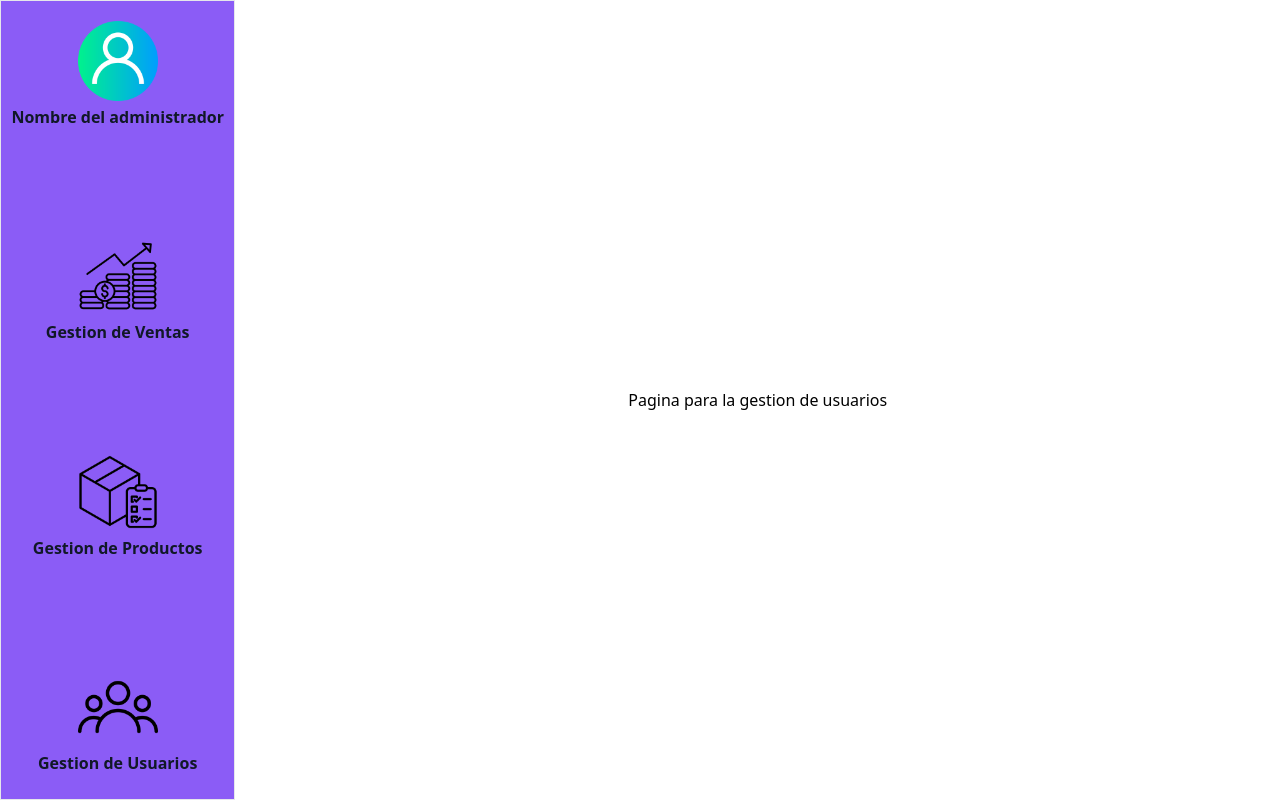
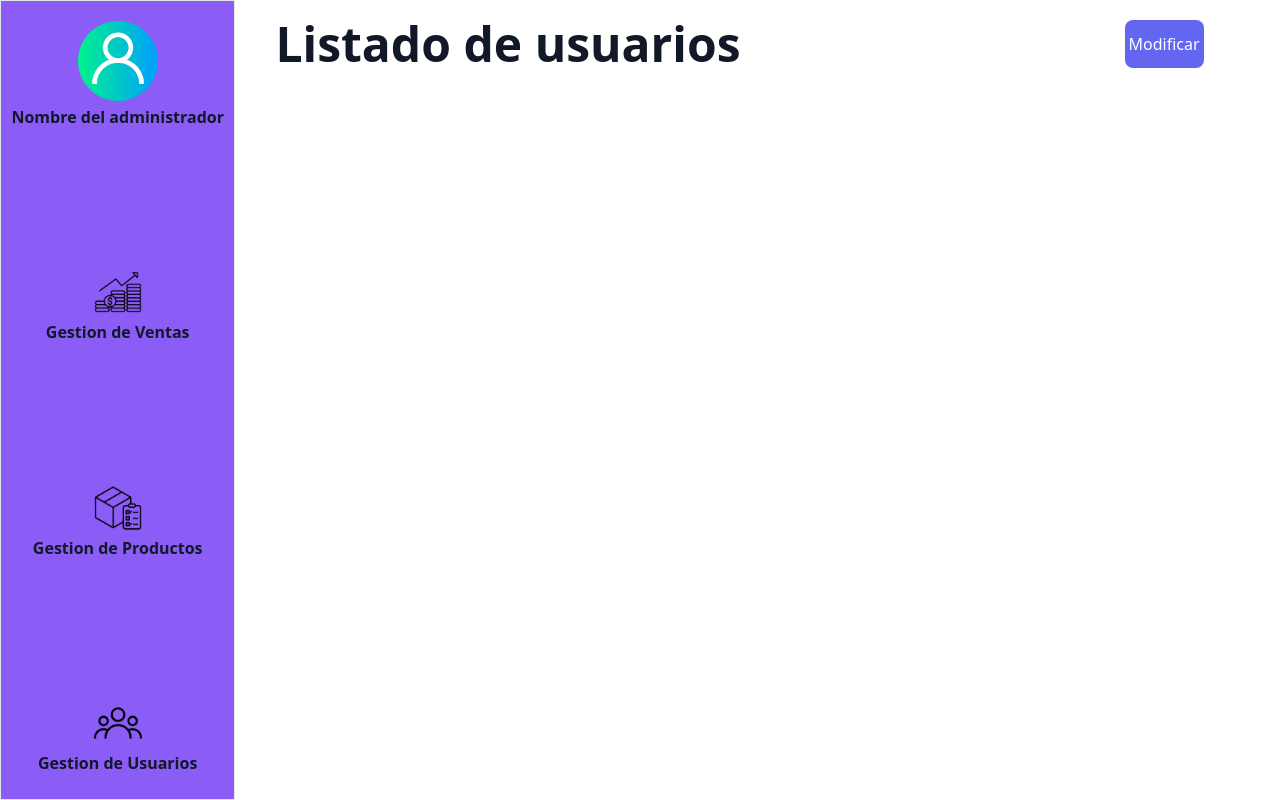
Before and after one commit to MisionTicProyectoweb/ProyectoWeb, a React (Create React App) app: page /bienvenida/usuarios in a window 1280 px wide. Built offline with nearby package versions, Linux system fonts and the light colour scheme.

Commit message:
Agregar Titulo para la lista de usuarios

```diff
--- a/src/Pages/GestionUsuarios.jsx
+++ b/src/Pages/GestionUsuarios.jsx
@@ -2,8 +2,12 @@ import React from 'react'
 
 const GestionUsuarios = () => {
     return (
-        <div>
-            Pagina para la gestion de usuarios
+        <div className="h-full w-full ">
+           <navbar className="flex flex-row m-5">
+               <h1 className="text-gray-900 font-bold text-5xl ml-5 mr-96">Listado de usuarios</h1>
+               <button className="bg-indigo-500 text-white rounded-lg p-1 hover:bg-indigo-600 ">Modificar</button>
+           </navbar>
+
         </div>
     )
 }
--- a/src/components/SideBarAdmin.jsx
+++ b/src/components/SideBarAdmin.jsx
@@ -9,21 +9,21 @@ const SideBarAdmin=()=>{
     return(
         <div className="flex flex-col w-72 border bg-purple-500 pt-5 pb-5 items-center">
         <ul className="flex flex-col justify-between h-full ">
-            <li className="flex flex-col items-center ">
+            <li className="flex flex-col items-center">
                 <img className="w-20 cursor-pointer" src={IconoAdminis} alt="Icono administrador" />
                 <span className="p-1 text-gray-900 font-semibold ">Nombre del administrador</span>
             </li>
             <li className="flex flex-col items-center ">
-              <img className="w-20 cursor-pointer" src={IconoVent} alt="Logo de ventas" />
+              <img className="w-12 cursor-pointer" src={IconoVent} alt="Logo de ventas" />
                 <span className="p-1 text-gray-900 font-semibold">Gestion de Ventas</span>
             </li>
             <li className="flex flex-col items-center ">
-                <img className="w-20 cursor-pointer" src={IconoProd} alt="Logo de productos" />
+                <img className="w-12 cursor-pointer" src={IconoProd} alt="Logo de productos" />
                 <span className="p-1 text-gray-900 font-semibold">Gestion de Productos</span>
             </li>
                 <Link to="/bienvenida/usuarios">
             <li className="flex flex-col items-center ">
-                <img className="w-20 cursor-pointer" src={IconoUsuarios} alt="Logo de usuarios" />
+                <img className="w-12 cursor-pointer" src={IconoUsuarios} alt="Logo de usuarios" />
                 <span className="p-1 text-gray-900 font-semibold">Gestion de Usuarios</span>
             </li>
                 </Link>
```
